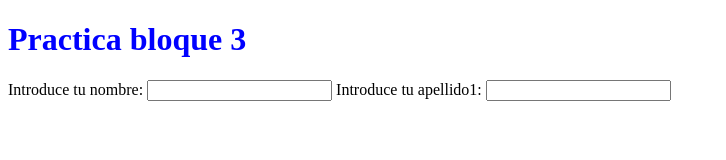
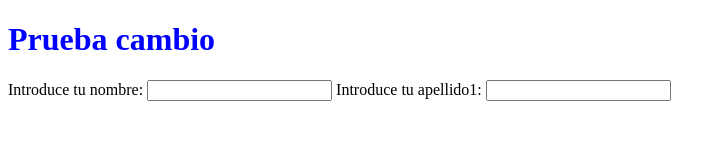
Before and after one commit to idali91/pract1, a plain HTML site: page index.html in a window 1280 px wide. Shown: the whole page, without its empty margins (0-726 px from the left). Drawn offline with Linux system fonts and the light colour scheme.

Commit message:
Prueba cambio

```diff
--- a/index.html
+++ b/index.html
@@ -15,7 +15,7 @@
     </script>
 </head>
 <body>
-    <h1>Practica bloque 3</h1>
+    <h1>Prueba cambio</h1>
     Introduce tu nombre:  <input type="text" id="name">
     Introduce tu apellido1: <input type="text" id="lastname" onblur="funcion_apellido()">
 </body>
```
